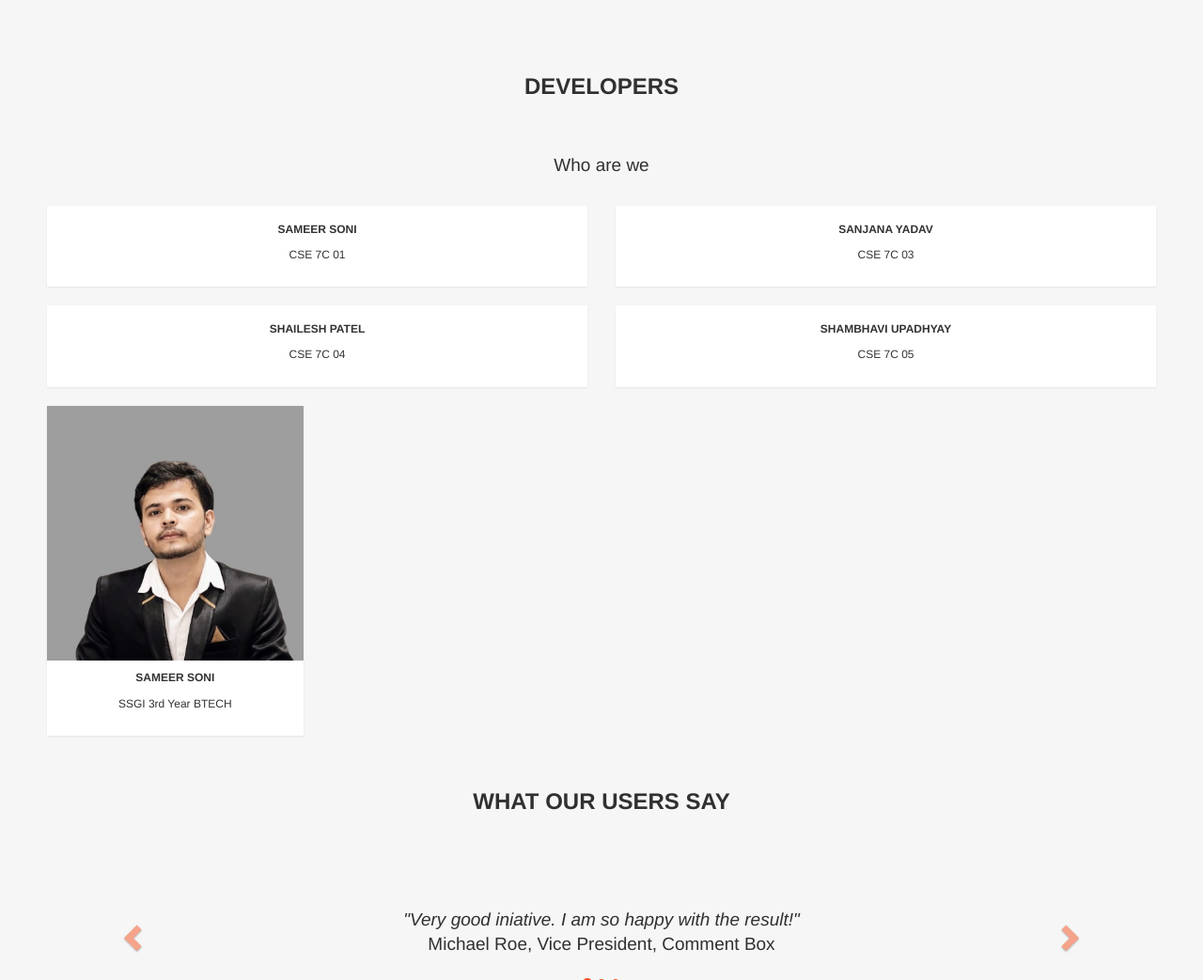
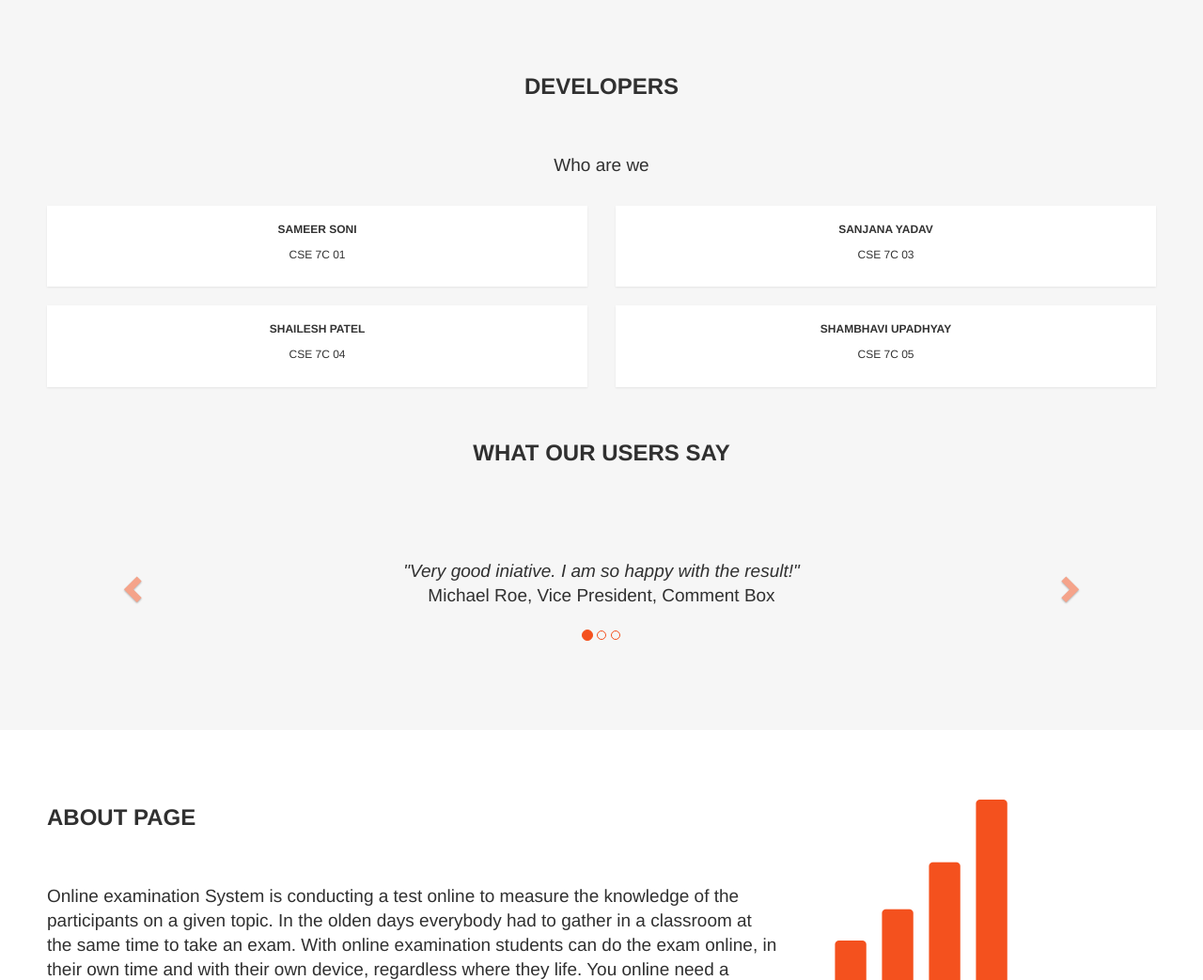
Before and after one commit to sameer13899/online_exam, a PHP site: page / in a window 1280 px wide. Shown: the part 1350-2393 px from the top of the page at 94% size. Run offline with PHP 8.4, Linux system fonts and the light colour scheme.

Commit message:
removed entities

```diff
--- a/index.php
+++ b/index.php
@@ -600,14 +600,6 @@ var b = document.forms["form"]["cpassword"].value;if (a!=b){alert("Passwords mus
         <p>CSE 7C 05</p>
       </div>
     </div>
-    <div class="col-sm-3">
-      <div class="thumbnail">
-        <img src="photo.png" alt="SAMEER" width="400" height="300">
-        <p><strong>SAMEER SONI</strong></p>
-        <p>SSGI 3rd Year BTECH</p>
-      </div>
-    </div>
-
 
   </div><br>
 
```
